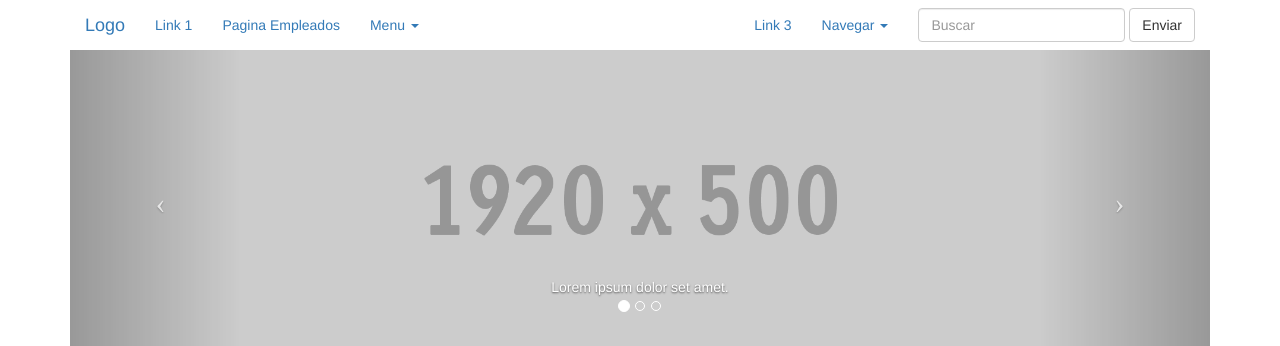
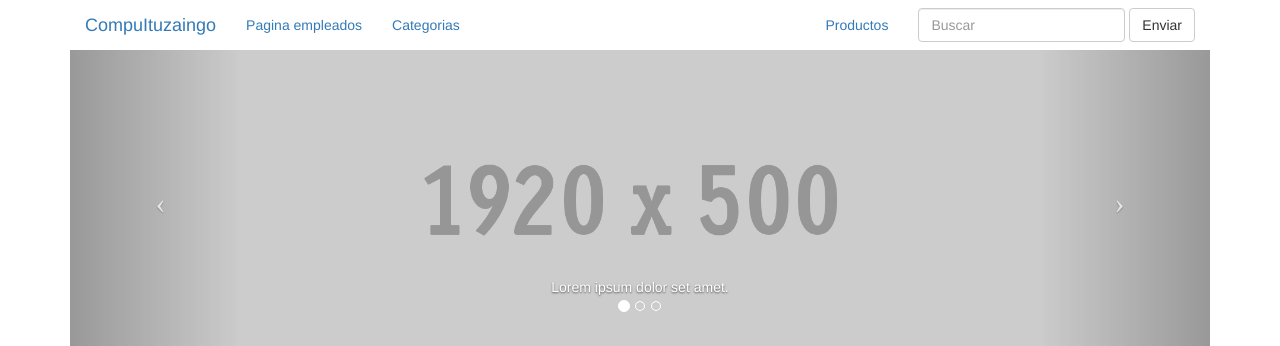
Before and after one commit to SantiSnow/Eccomerce, a PHP site: page /ListaCompletaDeProductosSinFormato.php in a window 1280 px wide. Shown: the top 346 px of the page. Run offline with PHP 8.4, Linux system fonts and the light colour scheme; data that the repository does not hold is empty; some libraries are stand-ins or nearby versions.

Commit message:
Actualizacion Eccomerce 2.0.0
Parche de seguridad - se actualizo la seguridad en las consultas sql para evitar crackeos.
Se actualizo la seguridad contra inyeccion sql y se cambio el formato de busqueda

Parche en el motor de busqueda actualizado - Ahora el motor de busqueda incluye resultados mas variados
y con resultados relacionados en un aparte para que el usuarios los pueda ver

Se actualizaron las imagenes para que la pagina y la base de datos tenga imagenes relacionadas en el servidor
incluyendo tambien una url para cada producto

Cada producto incluye ademas una lista de tags o descripcion para que el motor de busqueda funcione mejor.

El campo seccion ahora es un select para evitar errores

Se incluyeron Categorias en la pagina web

Se mejoro los estilos que muestran las imagenes.

Proximo parche: Se incluiran todos las actualizaciones en todas las paginas jsp para java, se mejorara la seguridad en
las busquedas y en las contraseñas de los usuarios.

```diff
--- a/eCommerceTestPhp/ListaCompletaDeProductosSinFormato.php
+++ b/eCommerceTestPhp/ListaCompletaDeProductosSinFormato.php
@@ -23,6 +23,13 @@ margin:20px;
 
 }
 
+#imagenBusqueda{
+
+    width: 200px;
+    height: 150px;
+
+}
+
 </style>
 
 
@@ -37,22 +44,22 @@ margin:20px;
 <!-- Aca colocamos Brand o logotipo y toggle agrupado para disp mobiles -->
 <div class="navbar-header">
 <button type="button" class="navbar-toggle collapsed" data-toggle="collapse" data-target="#bs-example-navbar-collapse-1" aria-expanded="false"> <span class="sr-only">Toggle navigation</span> <span class="icon-bar"></span> <span class="icon-bar"></span> <span class="icon-bar"></span> </button>
-<a class="navbar-brand" href="index.php">Logo</a></div>
+<a class="navbar-brand" href="index.php">CompuItuzaingo</a></div>
 
 <!-- Nav links -->
 <div class="collapse navbar-collapse">
 <ul class="nav navbar-nav">
-<li class="active"><a href="#">Link 1<span class="sr-only">(current)</span></a> </li>
-<li><a href="paginaEmpleados.php">Pagina Empleados</a> </li>
-<li class="dropdown"> <a href="#" class="dropdown-toggle" data-toggle="dropdown" role="button" aria-expanded="false" aria-haspopup="true">Menu <span class="caret"></span></a>
+<li class="active"><a href="login.php">Pagina empleados</a> </li>
+<li><a href="busquedaCategorias.php">Categorias</a> </li>
+<li class="dropdown">
 <ul class="dropdown-menu">
-<li><a href="#">Sub link</a> </li>
-<li><a href="#">Sub link 2</a> </li>
-<li><a href="#">Sub link 3</a> </li>
+<li><a href="#"></a> </li>
+<li><a href="#"></a> </li>
+<li><a href="#"></a> </li>
 <li role="separator" class="divider"></li>
-<li><a href="#">Separated link</a> </li>
+<li><a href="#"></a> </li>
 <li role="separator" class="divider"></li>
-<li><a href="#">Link 4</a> </li>
+<li><a href="#"></a> </li>
 </ul>
 </li>
 </ul>
@@ -64,18 +71,13 @@ margin:20px;
 </div>
 <button type="submit" class="btn btn-default">Enviar</button>
 </form>
+
+
 <ul class="nav navbar-nav navbar-right hidden-sm">
-<li><a href="#">Link 3</a> </li>
-<li class="dropdown"> <a href="#" class="dropdown-toggle" data-toggle="dropdown" role="button" aria-expanded="false" aria-haspopup="true">Navegar <span class="caret"></span></a>
-<ul class="dropdown-menu">
-<li><a href="#">Accion 1</a> </li>
-<li><a href="#">Accion 2</a> </li>
-<li><a href="#">Accion 3</a> </li>
-<li role="separator" class="divider"></li>
-<li><a href="#">Otro</a> </li>
+<li><a href="ListaCompletaDeProductosSinFormato.php" title="Todos los productos">Productos</a> </li>
+
 </ul>
-</li>
-</ul>
+
 </div>
 <!-- /.navbar-collapse -->
 </div>
@@ -174,7 +176,8 @@ margin:20px;
                 }else{
                     while(($fila = mysqli_fetch_array($resultado, MYSQLI_ASSOC))==true){
 
-
+                        $rutaImg = $fila ['FOTO'];
+                        $url = $fila ['URL'];
                             /*
                              *
                              * importante: siempre utilzar MYSQLI cuando definimos constantes, funciones o clase
@@ -188,7 +191,7 @@ margin:20px;
                         echo "<form>";
                         echo "<strong>Producto: </strong>";
                         echo "<br />";
-                        echo "<img src='images/400X200.gif' alt='Thumbnail Image 1' class='img-responsive'>";
+                        echo "<a href='" . $url . "'><img src='images/" . $rutaImg . "' alt='Imagen del producto' class='img-responsive' id='imagenBusqueda'></a>";
                         echo "<br />";
                         echo "Codigo Articulo: " . $fila ['CODIGOARTICULO'];
                         echo "<br />";
@@ -198,6 +201,12 @@ margin:20px;
                         echo "<br />";
                         echo "Precio: $" . $fila ['PRECIO'];
                         echo "<br />";
+                        if($fila ['STOCK'] > 0){
+                            echo "Hay stock del producto.";
+                        }
+                        else{
+                            echo "No hay stock del producto";
+                        }
                         echo "<br />";
                         echo "<br />";
                         echo "</form>";
```
